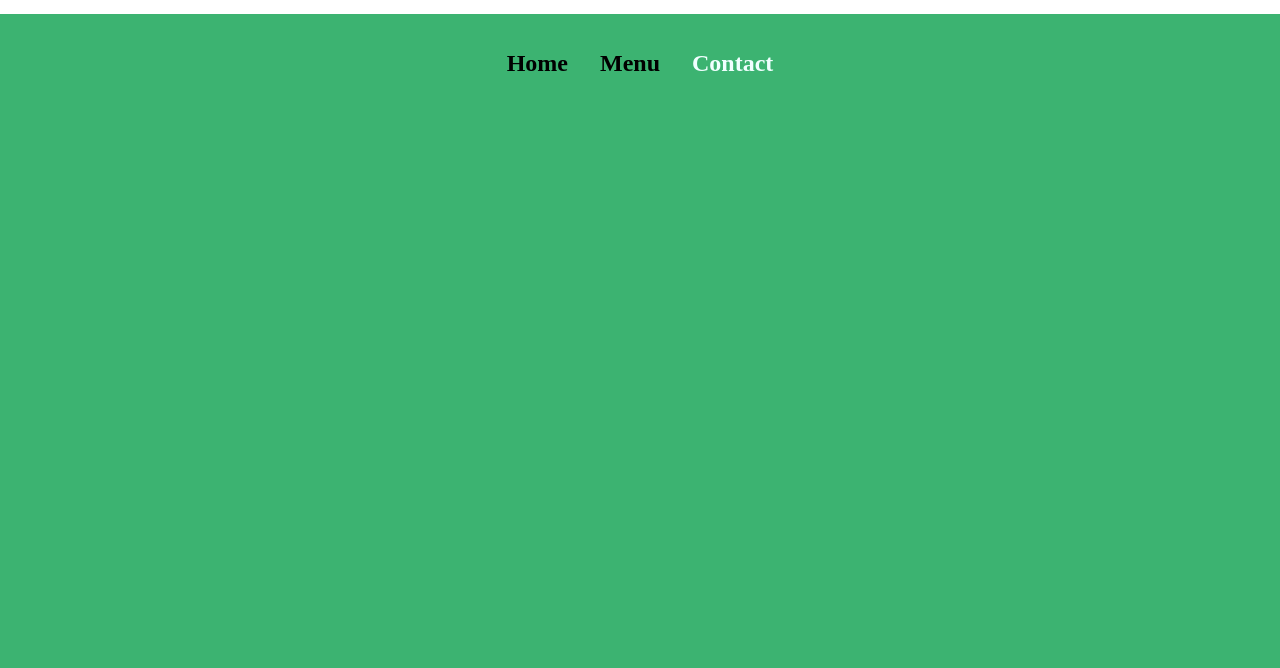
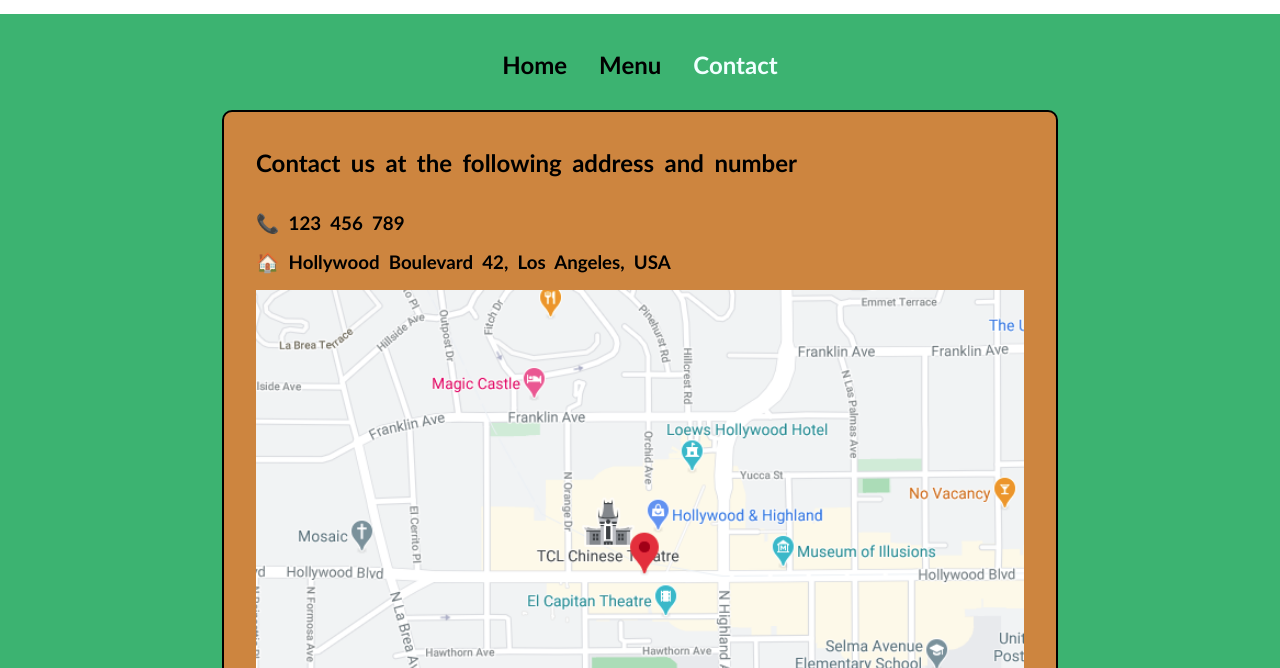
Before and after one commit to Uzairkhan98/restaurant-page, a website built with webpack: page dist/index.html in a window 1280 px wide. Both pictures are taken after a click on the element "Contact". Shown: the part 132-800 px from the top of the page. Built offline with nearby package versions, Linux system fonts and the light colour scheme.

Commit message:
Added Contact Page

```diff
--- /dev/null
+++ b/src/contact/contactStyle.css
@@ -0,0 +1,15 @@
+.contactPage{
+    display: flex;
+    flex-direction: column;
+    align-items: flex-start;
+}
+
+.contactPage h3{
+    padding: 0px;
+    margin: 0px;
+}
+
+.contactPage img{
+    width: 100%;
+    height: 100%;
+}
--- /dev/null
+++ b/src/contact/data.json
@@ -0,0 +1,5 @@
+{
+    "title": "Contact us at the following address and number",
+    "number": "📞 123 456 789",
+    "address": "🏠 Hollywood Boulevard 42, Los Angeles, USA"
+}
--- /dev/null
+++ b/src/contact/index.js
@@ -0,0 +1,31 @@
+import './contactStyle.css'
+import data from './data.json'
+import location from './restaurant-location.png'
+
+function contact () {
+    const element = document.createElement('div')
+    element.setAttribute('id', 'contact')
+    element.classList.add('contactPage')
+
+    const title = document.createElement('h2')
+    title.innerText = data.title
+
+    const number = document.createElement('h3')
+    number.innerText = data.number
+
+    const address = document.createElement('h3')
+    address.innerText = data.address
+
+    const mapPicture = new Image();
+    mapPicture.src = location
+
+
+    element.appendChild(title)
+    element.appendChild(number)
+    element.appendChild(address)
+    element.appendChild(mapPicture)
+
+    return element
+}
+
+export default contact()
--- a/src/index.js
+++ b/src/index.js
@@ -2,7 +2,7 @@ import './style.css'
 import logo from './wow-logo.png'
 import home from './home/index.js'
 import menu from './menu/index.js'
-
+import contact from './contact/index.js'
 
 function content() {
     const element = document.createElement('div');
--- a/src/style.css
+++ b/src/style.css
@@ -2,6 +2,8 @@ body{
     padding: 0%;
     margin: 0%;
     overflow-x: hidden;
+    font-family: 'Trebuchet MS', 'Lucida Sans Unicode', 'Lucida Grande', 'Lucida Sans', Arial, sans-serif;
+    word-spacing: 0.5ch;
 }
 
 .content{
```
Also changed, not shown: src/contact/restaurant-location.png (added).
